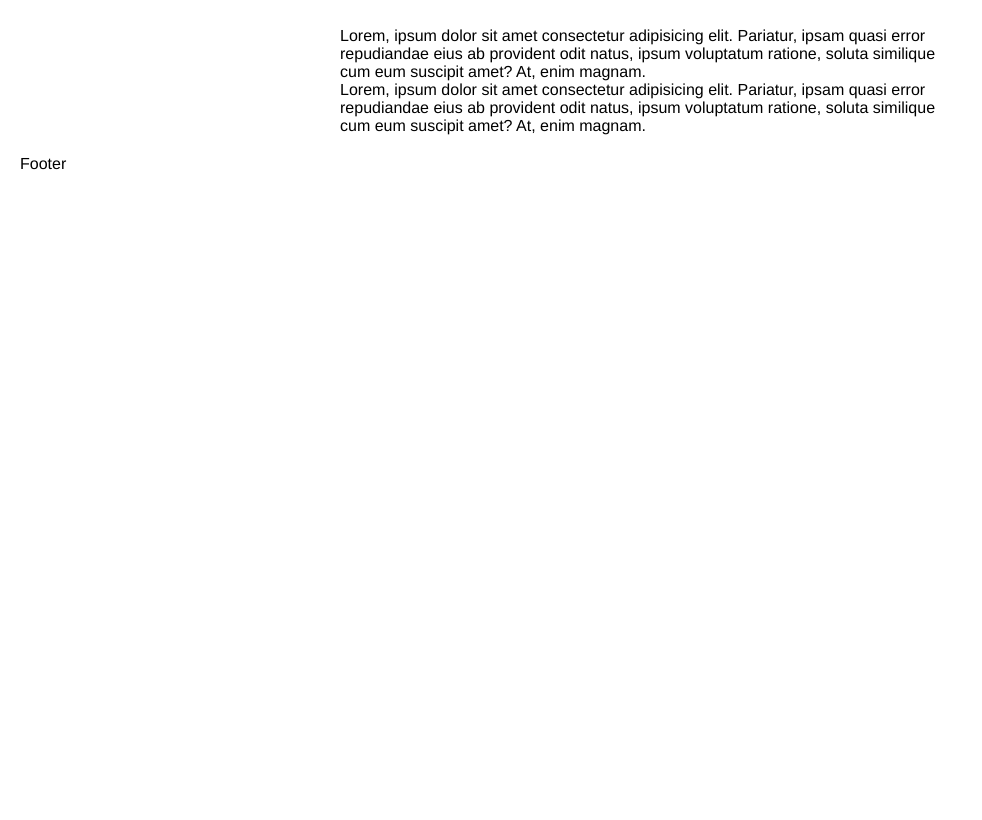
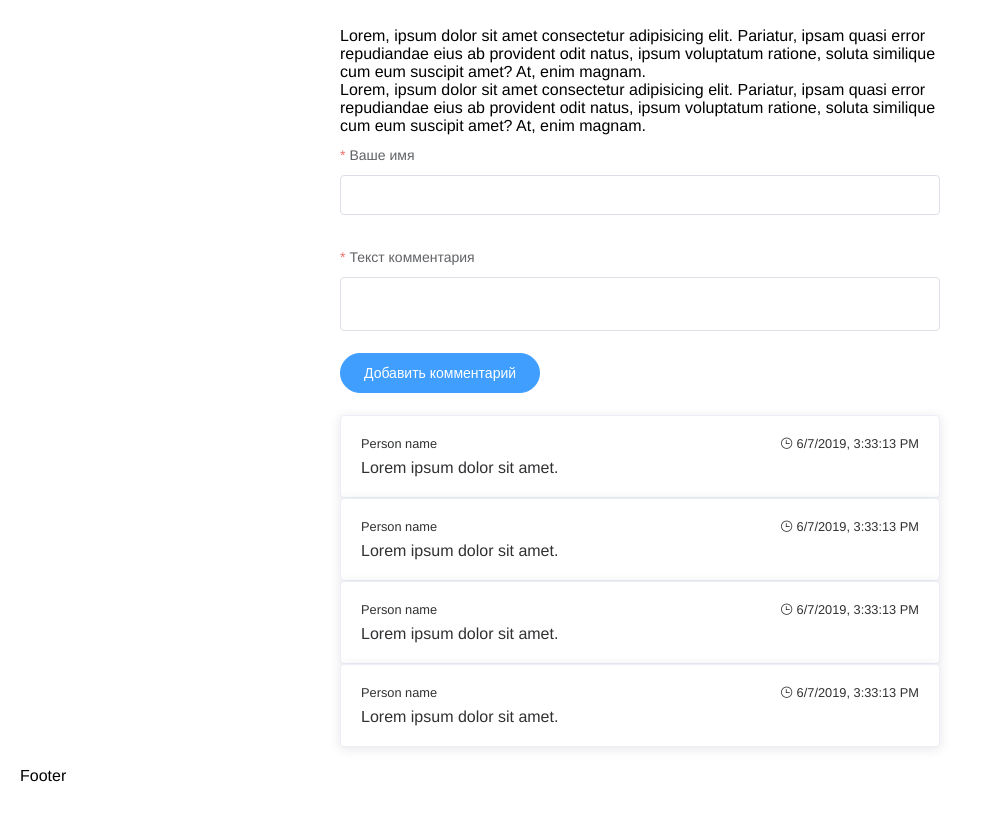
Before and after one commit to frontend33/nuxt-fullstack-project, a Nuxt app: page /post/1 in a window 1280 px wide. Shown: the part 600-1420 px from the top of the page, without its empty margins (0-982 px from the left). Before the commit the page ends 815 px from the top, so only its background shows below. Built offline with nearby package versions, Linux system fonts and the light colour scheme.

Commit message:
create form

```diff
--- /dev/null
+++ b/components/main/Comment.vue
@@ -0,0 +1,38 @@
+<template>
+    <el-card class="comment">
+        <div class="comment-header">
+            <span>Person name</span>
+             <span>
+                   <i class="el-icon-time"></i>
+                    {{new Date().toLocaleString()}}
+             </span>
+        </div>
+        <div class="comment-text">
+            Lorem ipsum dolor sit amet.
+        </div>
+    </el-card>
+</template>
+
+<script>
+export default {
+    props: ['comment']
+}
+</script>
+
+<style lang="scss" scoped>
+.comment {
+    margin-bottom: rem;
+}
+.comment-header {
+    display: flex;
+    justify-content: space-between;
+    margin-bottom: 0.5rem;
+    font-size: 0.8rem;
+}
+
+.comment-text {
+    white-space: pre-line;
+}
+
+
+</style>
--- /dev/null
+++ b/components/main/CommentForm.vue
@@ -0,0 +1,61 @@
+<template>
+<el-form
+    :model="controls"
+    :rules="rules"
+    ref="form"
+    @submit.native.prevent="onSubmit"
+>
+  <el-form-item label="Ваше имя" prop="name">
+    <el-input v-model.trim="controls.name" />
+  </el-form-item>
+
+    <el-form-item label="Текст комментария" prop="text">
+        <el-input
+        type = "textarea"
+            v-model.trim="controls.name"
+            resize="none"
+            :rows="2"
+        />
+    </el-form-item>
+
+    <el-form-item>
+        <el-button
+            type="primary"
+            @click="submitForm('ruleForm')"
+            round
+        >
+            Добавить комментарий
+        </el-button>
+    </el-form-item>
+</el-form>
+</template>
+
+<script>
+export default {
+    data () {
+        return {
+            controls: {
+                name: '',
+                text: '',
+            },
+            rules: {
+                name: [
+                    { required: true, message: 'Имя не должно быть пустым', trigger: 'blur' },
+                ],
+                text: [
+                    { required: true, message: 'Please select Activity zone', trigger: 'change' }
+                ]
+            }
+        }
+    },
+    methods: {
+        onSubmit () {
+            console.log('onSubmit')
+        }
+    }
+}
+</script>
+
+<style lang="scss" scoped>
+
+</style>
--- a/pages/post/_id.vue
+++ b/pages/post/_id.vue
@@ -27,22 +27,45 @@
             <p>Lorem, ipsum dolor sit amet consectetur adipisicing elit. Pariatur, ipsam quasi error repudiandae eius ab provident odit natus, ipsum voluptatum ratione, soluta similique cum eum suscipit amet? At, enim magnam.</p>
 
         </main>
+        <footer>
+            <app-comment-form></app-comment-form>
+            <div class="comments" v-if="true">
+                <app-comment
+                    v-for="comment in 4"
+                    :key="comment"
+                    :comment="comment"
+                >
+
+                </app-comment>
+            </div>
+            <div v-else class="text-center">Комментариев нет</div>
+        </footer>
+
 
     </article>
 </template>
 
 <script>
+import AppComment from '@/components/main/Comment'
+import AppCommentForm from '@/components/main/CommentForm'
 // _ говорит о том что это будет динамический параметр и id название параметра
 export default {
     validate({params}) {
         // валидируем параметры адресной строки
         // return !!(params.id)
         return Boolean(params.id)
+    },
+    components: {
+        AppComment,
+        AppCommentForm
     }
 }
 </script>
 
 <style>
+   .text-center {
+       text-align: center;
+   }
     .post {
         max-width: 600px;
         margin: 0 auto;
```
